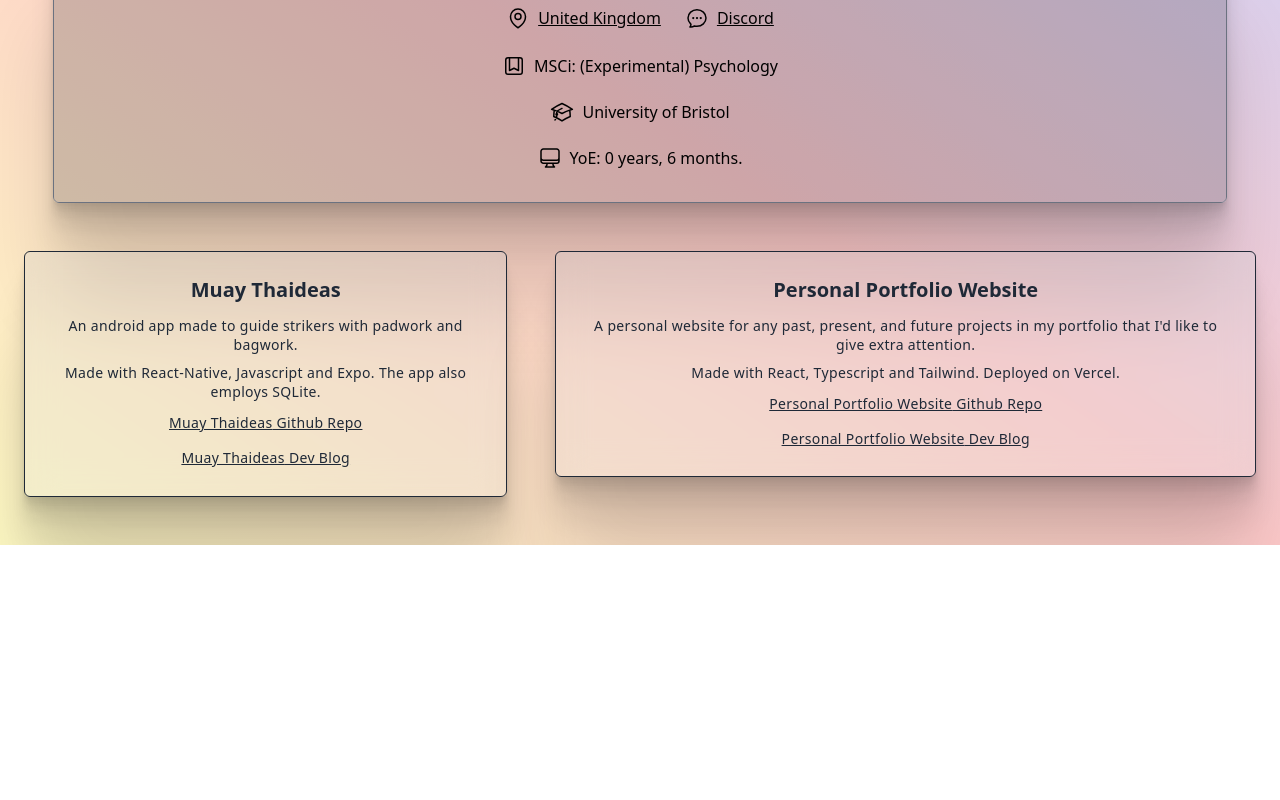
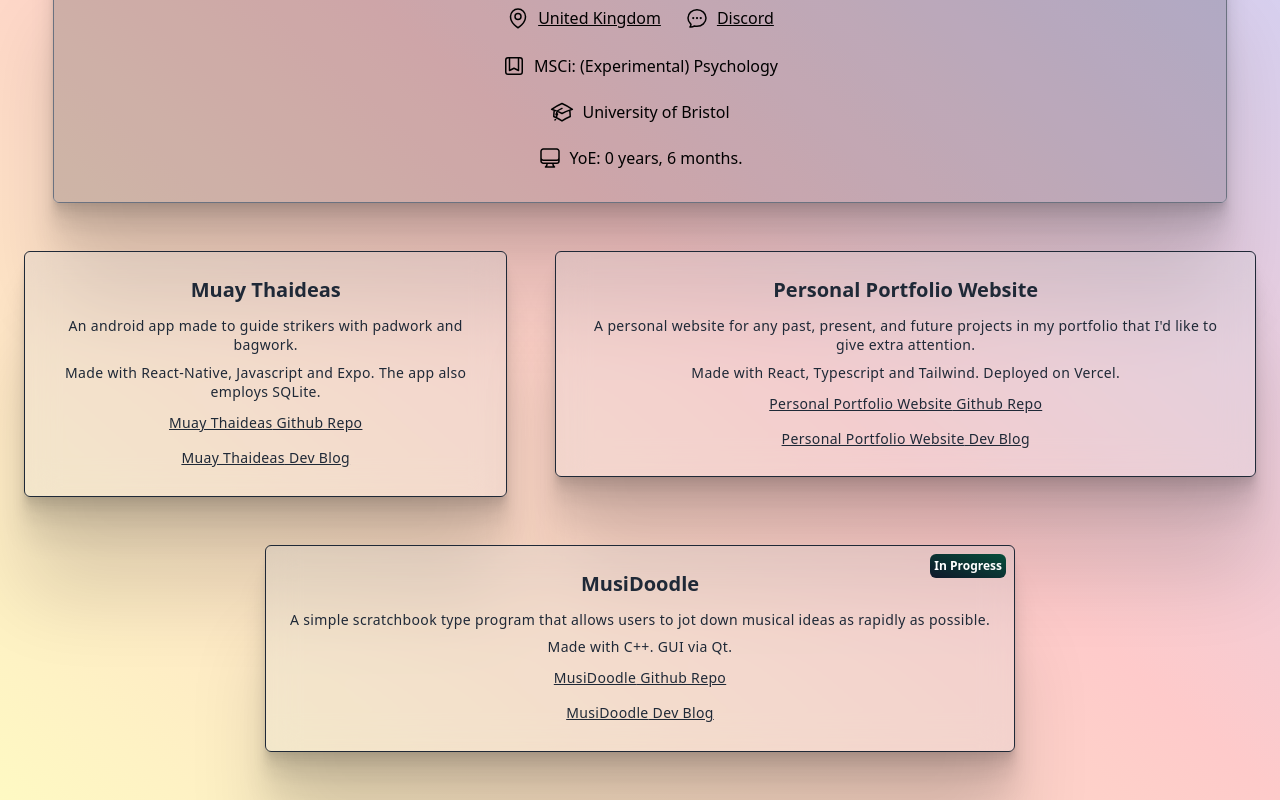
Before and after one commit to JJB9922/JJB9922Portfolio, a React (Vite) app in the folder JJB9922Portfolio/: page / in a window 1280 px wide. Shown: the part 327-1127 px from the top of the page. Before the commit the page ends 872 px from the top, so only its background shows below. Built offline with nearby package versions, Linux system fonts and the light colour scheme.

Commit message:
updated with MusiDoodle

```diff
--- a/JJB9922Portfolio/src/App.tsx
+++ b/JJB9922Portfolio/src/App.tsx
@@ -45,17 +45,17 @@ function App() {
               />
             </div>
 
-            {/* <div className='md:flex md:flex-row justify-center dark:mb-4'>
+             <div className='md:flex md:flex-row justify-center dark:mb-4'>
               <ProjectTab
                 inProgress={true}
                 direction={'up'}
-                title={'Lliw.ai'}
-                description={'An AI tool. Users enter a software or product idea, and it will generate a colour pallette / design spec for the product.'}
-                stack={'Made with Python (PyTorch & Flask). Deployed on Vercel.'}
+                title={'MusiDoodle'}
+                description={'A simple scratchbook type program that allows users to jot down musical ideas as rapidly as possible.'}
+                stack={'Made with C++. GUI via Qt.'}
                 github=''
                 devblog=''
               />
-            </div> */}
+            </div>
 
         </div>
       </div>
```
